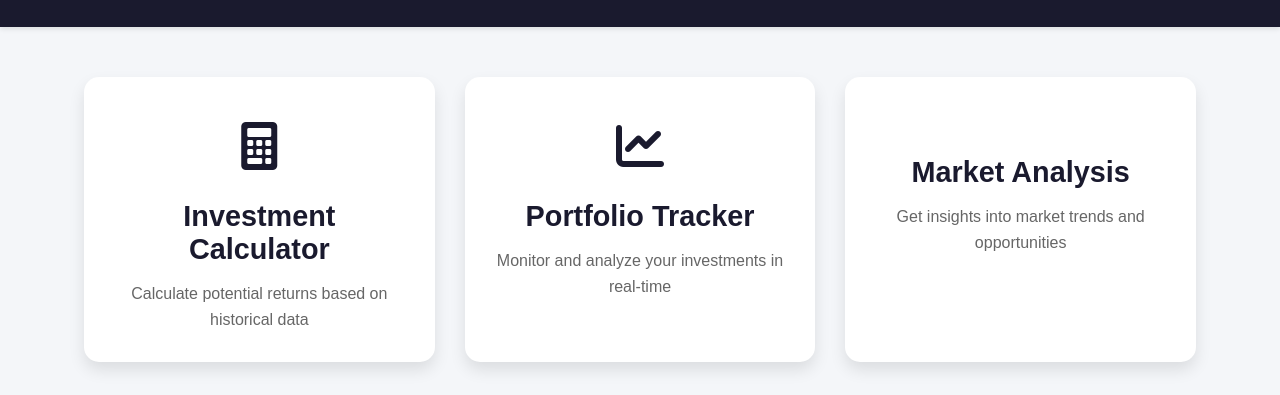
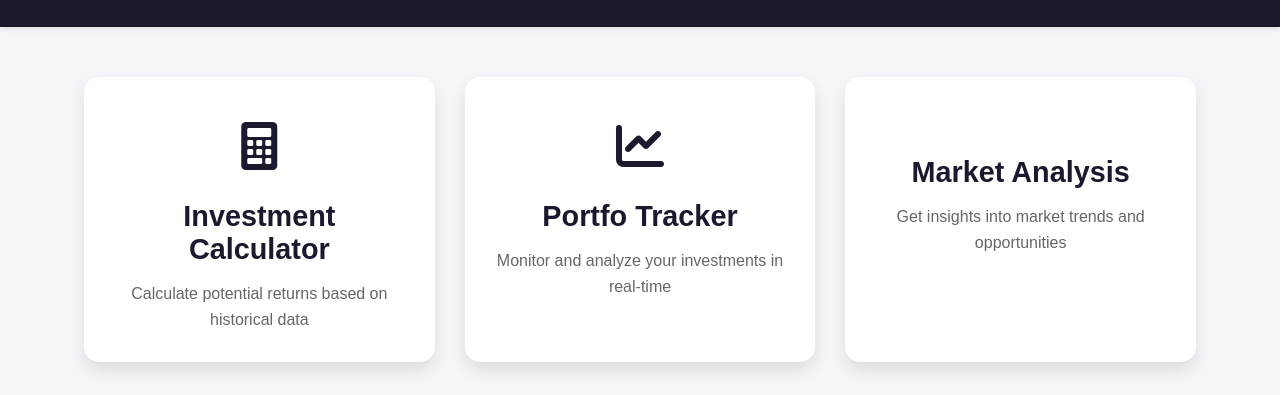
Before and after one commit to singhshubha/InvesterMaster, a website: page index.html in a window 1280 px wide. Shown: the part 110-505 px from the top of the page. Drawn offline with Linux system fonts and the light colour scheme.

```diff
--- a/index.html
+++ b/index.html
@@ -142,7 +142,7 @@
     <!-- Portfolio Tracker Card -->
     <div class="card" onclick="openPortfolio()">
         <i class="fas fa-chart-line icon"></i>
-        <h2>Portfolio Tracker</h2>
+        <h2>Portfo Tracker</h2>
         <p>Monitor and analyze your investments in real-time</p>
     </div>
 
```
